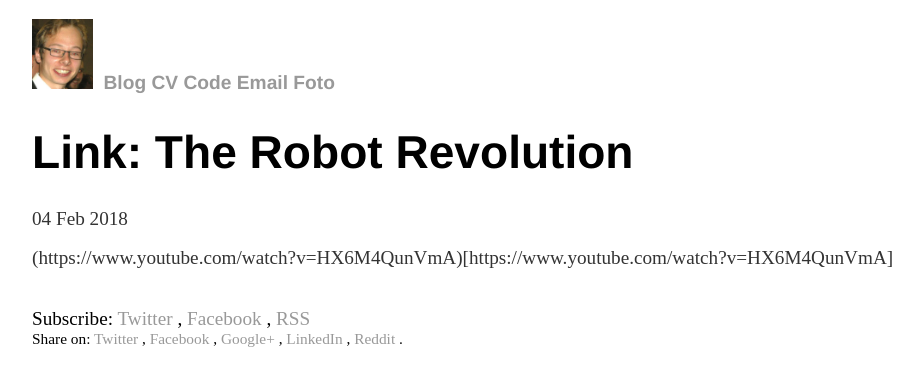
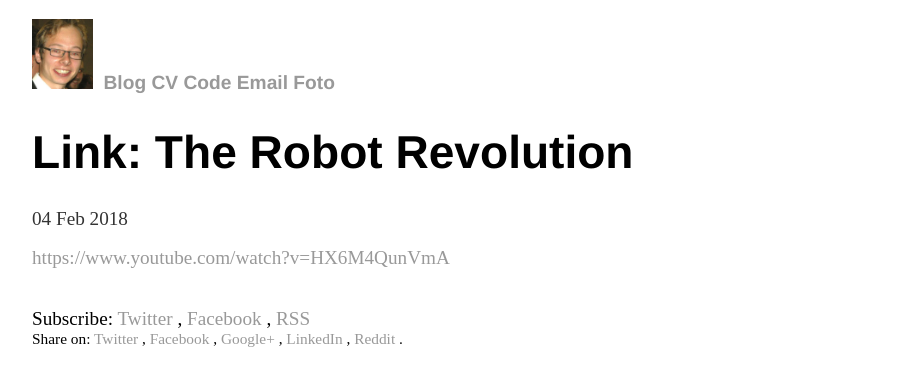
Before and after one commit to vackosar/vackosar.github.io, a Jekyll site: the page built from _posts/2018-02-04-Link:-The-Robot-Revolution.md, in a window 1280 px wide. Shown: the top 386 px of the page, without its empty margins (0-923 px from the left). Built offline with Jekyll 4.4.1, drawn with Linux system fonts in a browser that asks for light colours; comment, search, counter and statistics services are not loaded.

Commit message:
Link: The Robot Revolution

```diff
--- a/_posts/2018-02-04-Link:-The-Robot-Revolution.md
+++ b/_posts/2018-02-04-Link:-The-Robot-Revolution.md
@@ -3,4 +3,4 @@
 title: "Link: The Robot Revolution"
 date: 2018-02-04
 ---
-(https://www.youtube.com/watch?v=HX6M4QunVmA)[https://www.youtube.com/watch?v=HX6M4QunVmA]
+[https://www.youtube.com/watch?v=HX6M4QunVmA](https://www.youtube.com/watch?v=HX6M4QunVmA)
```
